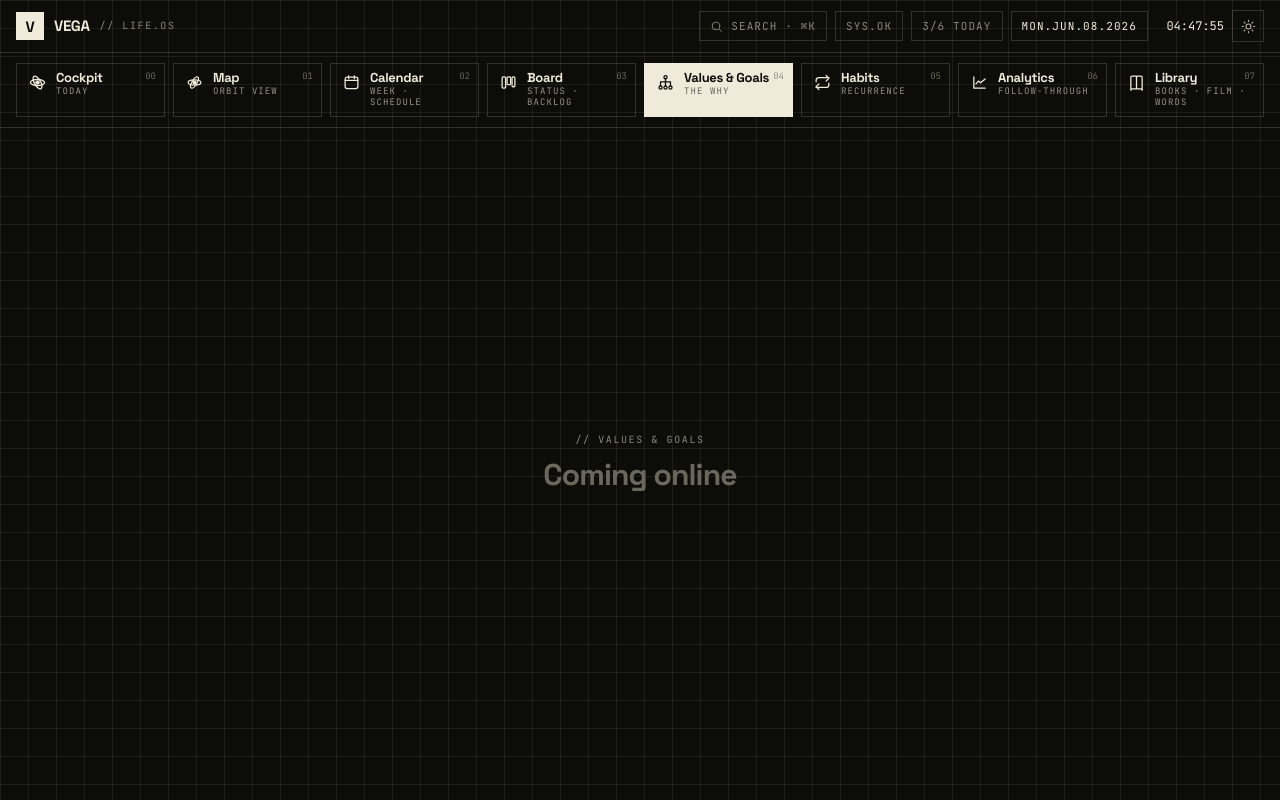
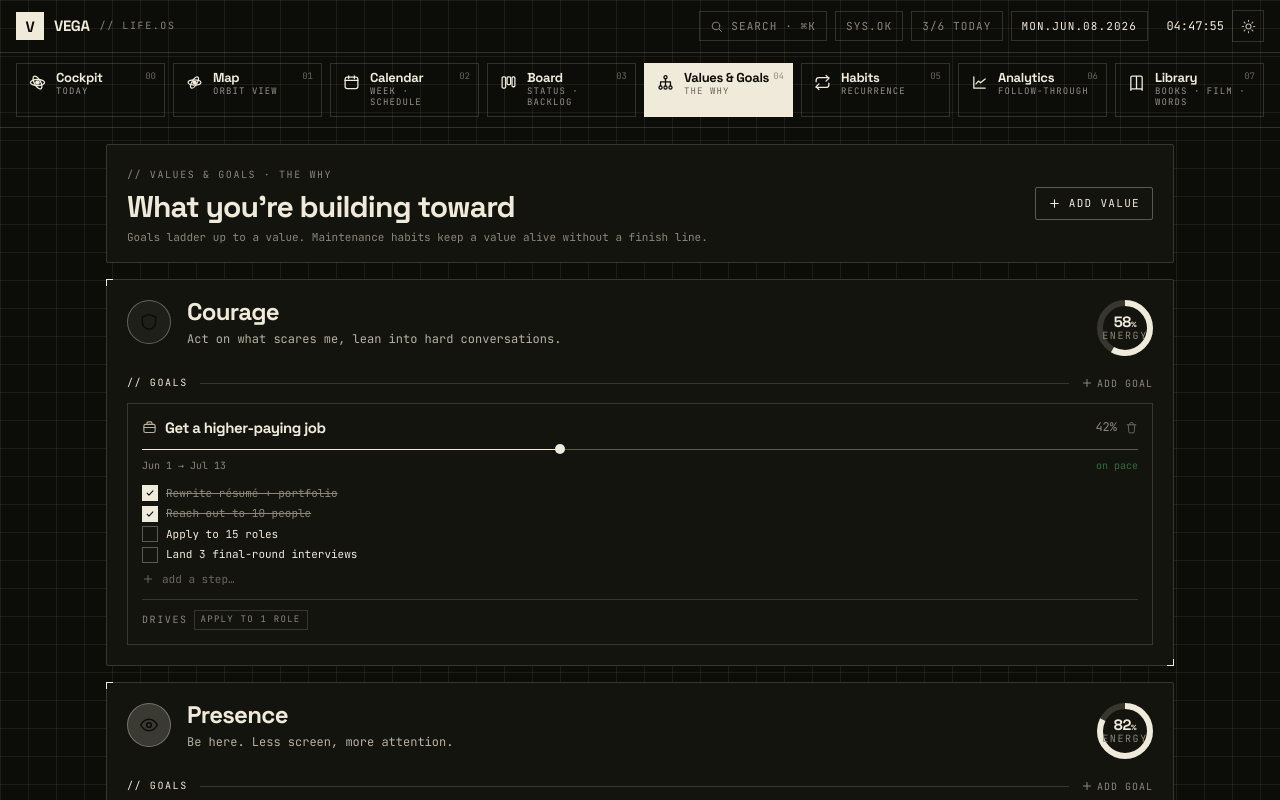
Before and after one commit to nima-karami/vega-life-os, a React (Vite) app: page /values in a window 1280 px wide. Both pictures are taken after a click on the button "Toggle theme". Built offline with nearby package versions, Linux system fonts and the light colour scheme.

Commit message:
Values & Goals: the why tree with goals, pace, checkable subgoals, upkeep

```diff
--- a/src/app/router.tsx
+++ b/src/app/router.tsx
@@ -5,6 +5,7 @@ import { CockpitPage } from "@/features/cockpit/CockpitPage";
 import { MapPage } from "@/features/map/MapPage";
 import { CalendarPage } from "@/features/calendar/CalendarPage";
 import { BoardPage } from "@/features/board/BoardPage";
+import { ValuesGoalsPage } from "@/features/valuesgoals/ValuesGoalsPage";
 
 export const router = createBrowserRouter([
   {
@@ -15,7 +16,7 @@ export const router = createBrowserRouter([
       { path: "map", element: <MapPage /> },
       { path: "calendar", element: <CalendarPage /> },
       { path: "board", element: <BoardPage /> },
-      { path: "values", element: <Placeholder title="values & goals" /> },
+      { path: "values", element: <ValuesGoalsPage /> },
       { path: "habits", element: <Placeholder title="habits · recurrence" /> },
       { path: "analytics", element: <Placeholder title="analytics" /> },
       { path: "library", element: <Placeholder title="library" /> },
--- /dev/null
+++ b/src/features/valuesgoals/ValuesGoalsPage.tsx
@@ -0,0 +1,157 @@
+import { useState } from "react";
+import { useStore } from "@/core/store";
+import { cx, Panel, Label, Icon, Gauge, ProgressBar, Button, Tag } from "@/core/ui";
+import { fmtShort } from "@/core/lib/date";
+import { goalTimeElapsed, habitsForGoal } from "@/features/goals";
+import { habitStreak } from "@/features/habits";
+
+export function ValuesGoalsPage() {
+  const values = useStore((s) => s.values);
+  const goals = useStore((s) => s.goals);
+  const habits = useStore((s) => s.habits);
+  const tasks = useStore((s) => s.tasks);
+  const addValue = useStore((s) => s.addValue);
+  const addGoal = useStore((s) => s.addGoal);
+
+  return (
+    <div className="mx-auto max-w-[1100px] p-4">
+      <Panel className="mb-4 flex items-center px-5 py-4">
+        <div>
+          <Label>// values &amp; goals · the why</Label>
+          <h1 className="display mt-1 text-3xl">What you're building toward</h1>
+          <p className="mono mt-1 text-[11px] text-stone">
+            Goals ladder up to a value. Maintenance habits keep a value alive without a finish line.
+          </p>
+        </div>
+        <Button className="ml-auto" icon="plus" onClick={() => addValue()}>Add value</Button>
+      </Panel>
+
+      <div className="space-y-4">
+        {values.map((v) => {
+          const vGoals = goals.filter((g) => g.valueId === v.id);
+          const upkeep = habits.filter((h) => h.valueId === v.id && !h.goalId);
+          return (
+            <Panel key={v.id} ticks className="p-5">
+              <div className="flex items-start gap-4">
+                <span className="grid h-11 w-11 shrink-0 place-items-center rounded-full border border-[var(--color-line-strong)]" style={{ background: v.hue }}>
+                  <Icon name={v.icon} size={20} className="text-paper" />
+                </span>
+                <div className="min-w-0 flex-1">
+                  <h2 className="display text-2xl leading-none">{v.name}</h2>
+                  <p className="mono mt-1.5 text-[12px] leading-relaxed text-ash">{v.desc}</p>
+                </div>
+                <Gauge value={v.energy} size={56} sub="energy" />
+              </div>
+
+              {/* goals */}
+              <div className="mt-5 space-y-3">
+                <div className="flex items-center gap-3">
+                  <Label ink>// goals</Label>
+                  <div className="h-px flex-1 bg-[var(--color-line)]" />
+                  <button onClick={() => addGoal({ valueId: v.id })} className="mono flex items-center gap-1 text-[10px] uppercase tracking-[0.1em] text-stone hover:text-ink">
+                    <Icon name="plus" size={12} /> add goal
+                  </button>
+                </div>
+                {vGoals.map((g) => (
+                  <GoalCard key={g.id} goalId={g.id} />
+                ))}
+                {!vGoals.length && (
+                  <p className="mono py-2 text-[11px] text-mist">No goals yet — this value runs on upkeep alone.</p>
+                )}
+              </div>
+
+              {/* upkeep habits */}
+              {upkeep.length > 0 && (
+                <div className="mt-5">
+                  <Label>// upkeep</Label>
+                  <div className="mt-2 flex flex-wrap gap-2">
+                    {upkeep.map((h) => (
+                      <span key={h.id} className="flex items-center gap-2 border border-[var(--color-line)] px-2.5 py-1.5">
+                        <Icon name={h.icon} size={13} className="text-ash" />
+                        <span className="mono text-[11px] text-ink">{h.name}</span>
+                        <span className="mono text-[10px] text-stone">· {habitStreak(tasks, h.id)}d</span>
+                      </span>
+                    ))}
+                  </div>
+                </div>
+              )}
+            </Panel>
+          );
+        })}
+      </div>
+    </div>
+  );
+}
+
+function GoalCard({ goalId }: { goalId: string }) {
+  const goal = useStore((s) => s.goals.find((g) => g.id === goalId))!;
+  const habits = useStore((s) => s.habits);
+  const updateGoal = useStore((s) => s.updateGoal);
+  const removeGoal = useStore((s) => s.removeGoal);
+  const toggleSubgoal = useStore((s) => s.toggleSubgoal);
+  const addSubgoal = useStore((s) => s.addSubgoal);
+  const removeSubgoal = useStore((s) => s.removeSubgoal);
+  const [newSub, setNewSub] = useState("");
+
+  if (!goal) return null;
+  const elapsed = goalTimeElapsed(goal);
+  const pace = goal.progress - elapsed;
+  const linked = habitsForGoal(habits, goal.id);
+
+  return (
+    <div className="border border-[var(--color-line)] p-3.5">
+      <div className="flex items-center gap-2">
+        <Icon name={goal.icon} size={15} className="shrink-0 text-ash" />
+        <input
+          value={goal.name}
+          onChange={(e) => updateGoal(goal.id, { name: e.target.value })}
+          className="display flex-1 bg-transparent text-[15px] outline-none"
+        />
+        <span className="mono text-[12px] tabular-nums text-stone">{Math.round(goal.progress * 100)}%</span>
+        <button onClick={() => removeGoal(goal.id)} aria-label="Delete goal" className="text-mist hover:text-signal">
+          <Icon name="trash" size={13} />
+        </button>
+      </div>
+
+      <ProgressBar value={goal.progress} knob className="mt-3" />
+      <div className="mt-2 flex items-center justify-between">
+        <span className="mono text-[10px] text-stone">{fmtShort(goal.start)} → {fmtShort(goal.end)}</span>
+        <span className={cx("mono text-[10px]", pace >= 0 ? "text-good" : "text-signal")}>
+          {pace >= 0 ? "on pace" : `${Math.round(-pace * 100)}% behind`}
+        </span>
+      </div>
+
+      {/* subgoals */}
+      <div className="mt-3 space-y-1">
+        {goal.subgoals.map((s) => (
+          <div key={s.id} className="group flex items-center gap-2">
+            <button onClick={() => toggleSubgoal(goal.id, s.id)} className={cx("grid h-4 w-4 shrink-0 place-items-center border", s.done ? "border-ink bg-ink text-paper" : "border-[var(--color-line-strong)] text-transparent hover:border-ink")}>
+              <Icon name="check" size={10} />
+            </button>
+            <span className={cx("mono flex-1 text-[11px]", s.done && "text-stone line-through")}>{s.name}</span>
+            <button onClick={() => removeSubgoal(goal.id, s.id)} className="text-mist opacity-0 transition-opacity hover:text-signal group-hover:opacity-100">
+              <Icon name="close" size={12} />
+            </button>
+          </div>
+        ))}
+        <div className="flex items-center gap-2 pt-1">
+          <Icon name="plus" size={12} className="text-mist" />
+          <input
+            value={newSub}
+            onChange={(e) => setNewSub(e.target.value)}
+            onKeyDown={(e) => { if (e.key === "Enter" && newSub.trim()) { addSubgoal(goal.id, newSub.trim()); setNewSub(""); } }}
+            placeholder="add a step…"
+            className="mono flex-1 bg-transparent text-[11px] outline-none placeholder:text-mist"
+          />
+        </div>
+      </div>
+
+      {linked.length > 0 && (
+        <div className="mt-3 flex flex-wrap items-center gap-1.5 border-t border-[var(--color-line)] pt-2.5">
+          <Label>drives</Label>
+          {linked.map((h) => <Tag key={h.id}>{h.name}</Tag>)}
+        </div>
+      )}
+    </div>
+  );
+}
```
